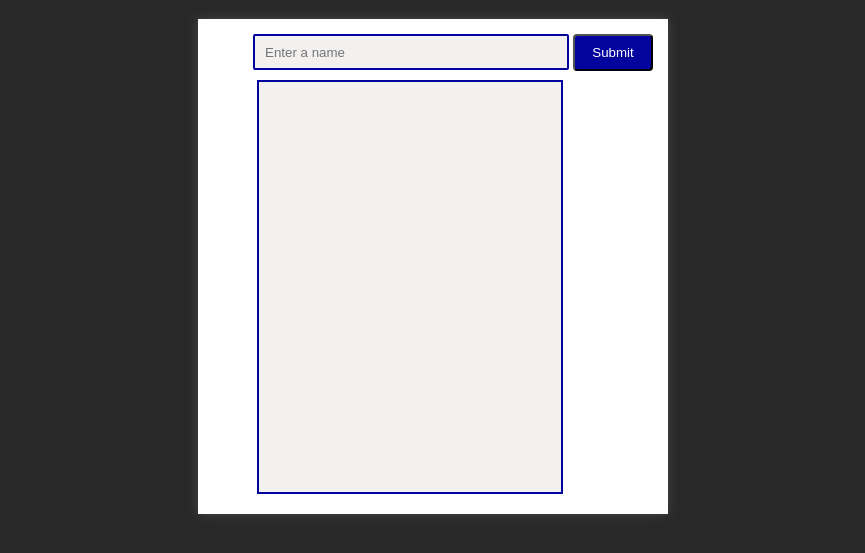
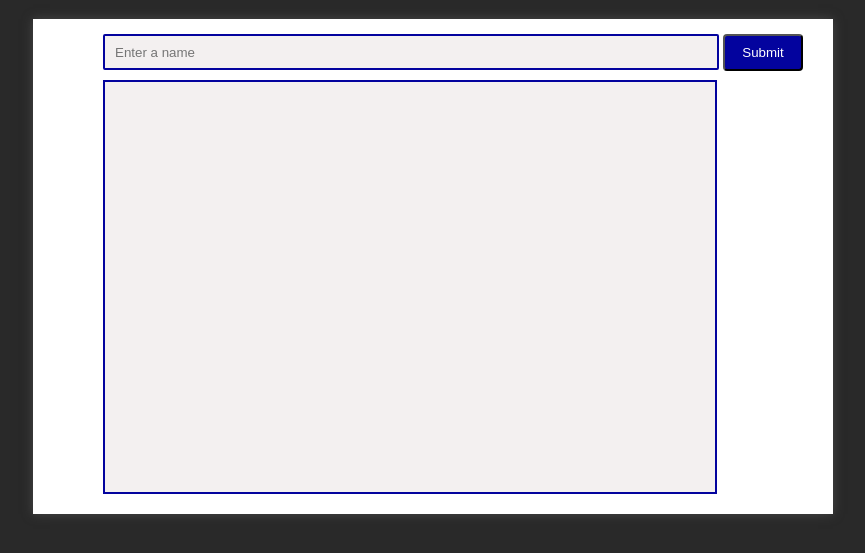
Before and after one commit to DanialShah11/module4-assignment-extra, a plain HTML site: page index.html in a window 1024 px wide. Shown: the part 61-614 px from the top of the page, without its empty margins (79-944 px from the left). Drawn offline with Linux system fonts and the light colour scheme.

Commit message:
Adding media queries

```diff
--- a/index.html
+++ b/index.html
@@ -18,7 +18,8 @@
   #Container {
     margin: auto;
     padding-bottom: 20px;
-    width: 470px;
+    /* width: 470px; */
+    width: 800px;
     background: white;
     box-shadow: 0px 0px 10px rgb(71, 71, 71);
   }
@@ -34,7 +35,8 @@
 
   input {
     margin-left: 40px;
-    width: 300px;
+    /* width: 300px; */
+    width: 600px;
     height: 30px;
     background-color: rgb(243, 240, 240);
     border: 2px solid rgb(3, 3, 158);
@@ -45,7 +47,8 @@
 
   #greetingContainer {
     margin-top: 2px;
-    width: 292px;
+    /* width: 292px; */
+    width: 600px;
     min-height: 400px;
     position: relative;
     right: 23px;
@@ -59,6 +62,38 @@
     font-family: 'Lucida Sans', 'Lucida Sans Regular', 'Lucida Grande', 'Lucida Sans Unicode', Geneva, Verdana, sans-serif;
     font-weight: bold;
   }
+
+
+
+
+
+  /********** Large devices only **********/
+  @media (min-width: 1200px) {}
+
+  /********** Medium devices only **********/
+  @media (min-width: 992px) and (max-width: 1199px) {
+    #Container {
+      width: 800px;
+    }
+
+    input {
+      width: 600px;
+    }
+
+    #greetingContainer {
+      width: 600px;
+    }
+  }
+
+  /********** Small devices only **********/
+  @media (min-width: 768px) and (max-width: 991px) {}
+
+  /********** Extra small devices only **********/
+  @media (max-width: 767px) {}
+
+
+  /********** Super extra small devices Only :-) (e.g., iPhone 4) **********/
+  @media (max-width: 479px) {}
 </style>
 
 <body>
```
